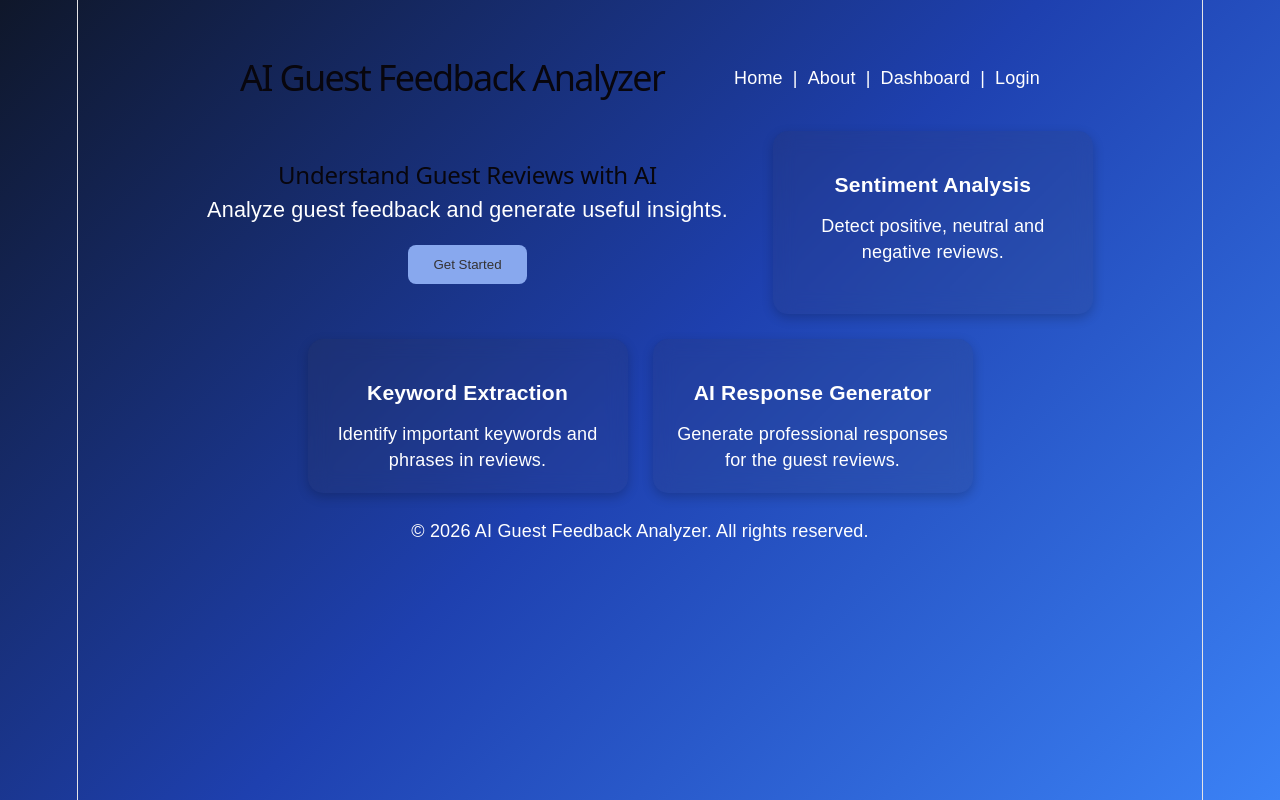
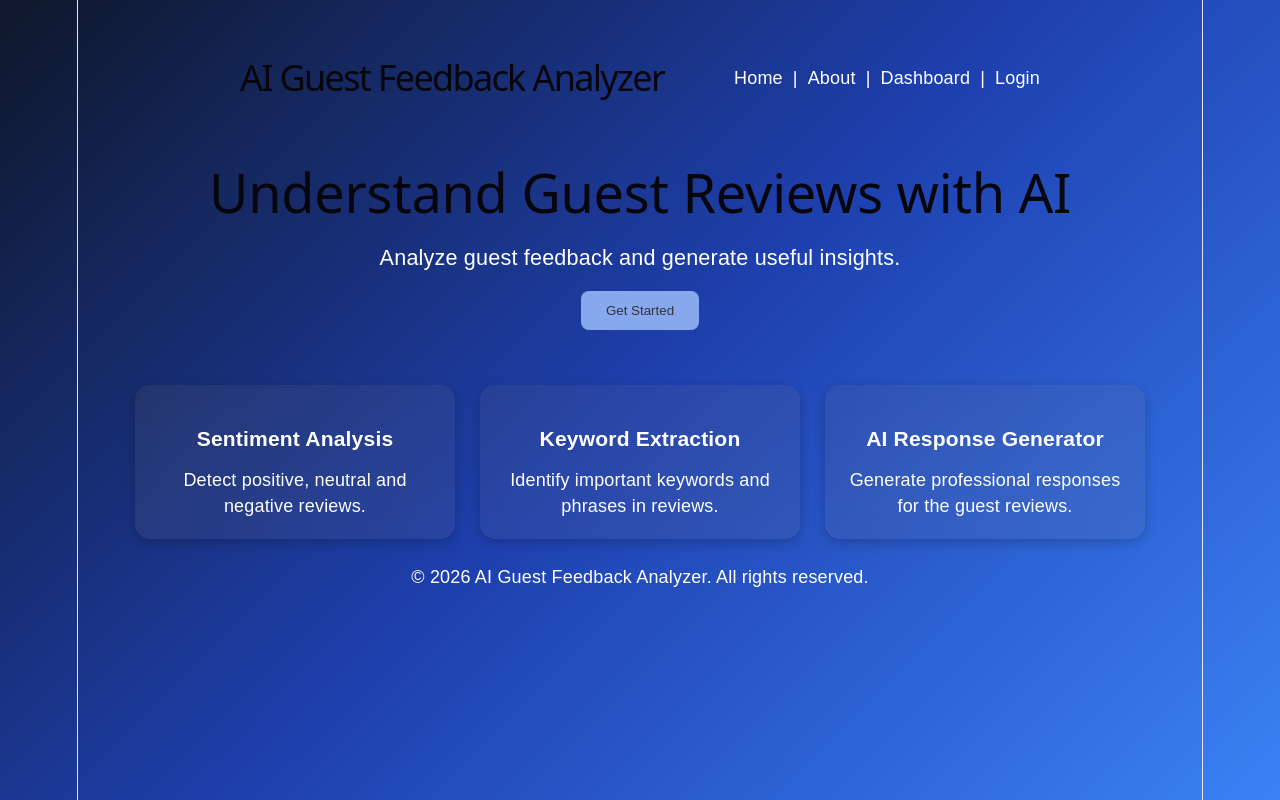
Before and after one commit to mnkshii/AI-Guest-Feedback, a React app in the folder frontend/: page / in a window 1280 px wide. Built offline with nearby package versions, Linux system fonts and the light colour scheme; the HTML template or start-up script is replaced by a standard one.

Commit message:
feat:improved navbar and hero layout

```diff
--- a/frontend/src/App.css
+++ b/frontend/src/App.css
@@ -52,7 +52,7 @@ nav a:hover {
   padding: 30px 20px;
 }
 
-.hero h1 {
+.hero h2 {
   font-size: 3rem;
   margin-bottom: 20px;
 }
@@ -76,7 +76,7 @@ button {
 
   cursor: pointer;
 
-  margin-top: 21px;
+  margin-top: 20px;
 }
 
 button:hover {
@@ -104,7 +104,7 @@ button:hover {
 
   border-radius: 15px;
 
-  background: rgba(59, 50, 50, 0.12);
+  background: rgba(128, 122, 122, 0.12);
 
   backdrop-filter: blur(10px);
 
```
